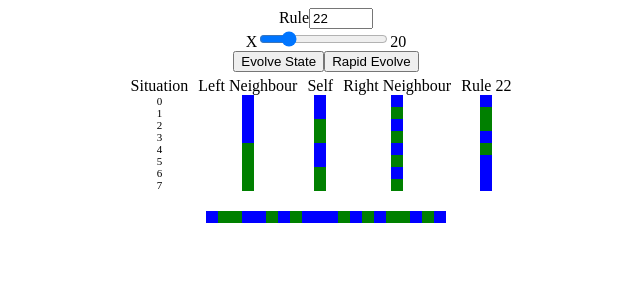
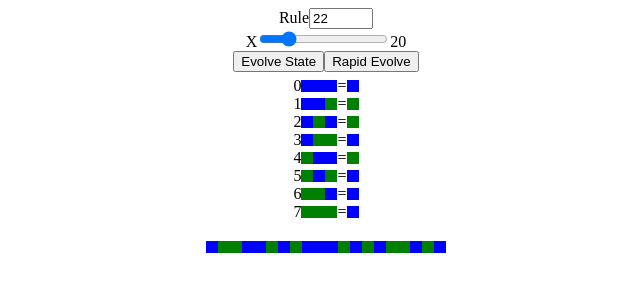
Before and after one commit to JohYoshida/cellular-automata, a React (Create React App) app: page / in a window 1280 px wide. Shown: the top 300 px of the page, without its empty margins (314-954 px from the left). Built offline with nearby package versions, Linux system fonts and the light colour scheme.

Commit message:
Reworked situation panel and let user change rule by clicking right side cells

```diff
--- a/src/App.js
+++ b/src/App.js
@@ -29,7 +29,8 @@ class App extends Component {
         <SituationPanel
           rule={rule}
           binaryRule={makeBinaryRule(rule)}
-          />
+          changeRule={this.changeRule}
+        />
         <Board
           rule={rule}
           data={data}
@@ -63,6 +64,28 @@ class App extends Component {
     this.setState({ data });
   }
 
+  changeRule = (position, value) => {
+    let { rule } = this.state;
+    let binaryRule = makeBinaryRule(rule);
+    // switch value
+    switch (Number(value)) {
+      case 0:
+        value = "1";
+        break;
+      case 1:
+        value = "0";
+        break;
+      default:
+        console.log("Error in App.js method changeRule");
+    }
+    // construct and apply new rule
+    let arr = binaryRule.split("");
+    arr[position] = value;
+    let newBinaryRule = arr.join("");
+    rule = parseInt(newBinaryRule, 2);
+    this.resetData();
+    this.setState({ rule });
+  }
 
   evolveState = () => {
     const { data, rule, x } = this.state;
@@ -144,7 +167,7 @@ function checkRule(binaryRule, data, i) {
       }
     }
   } else {
-    console.log("Error in App.js checkRule()");
+    console.log("Error in App.js function checkRule()");
   }
   return Number(num);
 }
--- /dev/null
+++ b/src/components/Situation.jsx
@@ -0,0 +1,26 @@
+import React, { Component } from "react";
+import Cell from "./Cell";
+
+class Situation extends Component {
+  render() {
+    const { data, binaryRule } = this.props;
+    const situation = data[0];
+    return (
+      <div className="situation">
+        <label>{situation}</label>
+        <Cell data={data[1]} />
+        <Cell data={data[2]} />
+        <Cell data={data[3]} />
+        <label>=</label>
+        <span
+          className="situation"
+          onClick={this.props.changeRule.bind(this, 7 - situation, binaryRule[7 - situation])}
+        >
+          <Cell data={Number(binaryRule[7 - situation])} />
+        </span>
+      </div>
+    );
+  }
+}
+
+export default Situation;
--- a/src/components/SituationPanel.jsx
+++ b/src/components/SituationPanel.jsx
@@ -1,66 +1,51 @@
 import React, { Component } from "react";
-import Cell from "./Cell";
+import Situation from "./Situation";
 
 class SituationPanel extends Component {
   render() {
-    const { rule, binaryRule } = this.props;
+    const { binaryRule } = this.props;
     return (
       <div className="SituationPanel">
-        <div className="column">
-          <div>Situation</div>
-          <div className="situation">0</div>
-          <div className="situation">1</div>
-          <div className="situation">2</div>
-          <div className="situation">3</div>
-          <div className="situation">4</div>
-          <div className="situation">5</div>
-          <div className="situation">6</div>
-          <div className="situation">7</div>
-        </div>
-        <div className="column">
-          <div>Left Neighbour</div>
-          <Cell data={0} />
-          <Cell data={0} />
-          <Cell data={0} />
-          <Cell data={0} />
-          <Cell data={1} />
-          <Cell data={1} />
-          <Cell data={1} />
-          <Cell data={1} />
-        </div>
-        <div className="column">
-          <div>Self</div>
-          <Cell data={0} />
-          <Cell data={0} />
-          <Cell data={1} />
-          <Cell data={1} />
-          <Cell data={0} />
-          <Cell data={0} />
-          <Cell data={1} />
-          <Cell data={1} />
-        </div>
-        <div className="column">
-          <div>Right Neighbour</div>
-          <Cell data={0} />
-          <Cell data={1} />
-          <Cell data={0} />
-          <Cell data={1} />
-          <Cell data={0} />
-          <Cell data={1} />
-          <Cell data={0} />
-          <Cell data={1} />
-        </div>
-        <div className="column">
-          <div>Rule {rule}</div>
-          <Cell className="cell" data={Number(binaryRule[7])} />
-          <Cell className="cell" data={Number(binaryRule[6])} />
-          <Cell className="cell" data={Number(binaryRule[5])} />
-          <Cell className="cell" data={Number(binaryRule[4])} />
-          <Cell className="cell" data={Number(binaryRule[3])} />
-          <Cell className="cell" data={Number(binaryRule[2])} />
-          <Cell className="cell" data={Number(binaryRule[1])} />
-          <Cell className="cell" data={Number(binaryRule[0])} />
-        </div>
+        <Situation
+          data={[0, 0, 0, 0]}
+          binaryRule={binaryRule}
+          changeRule={this.props.changeRule}
+        />
+        <Situation
+          data={[1, 0, 0, 1]}
+          binaryRule={binaryRule}
+          changeRule={this.props.changeRule}
+        />
+        <Situation
+          data={[2, 0, 1, 0]}
+          binaryRule={binaryRule}
+          changeRule={this.props.changeRule}
+        />
+        <Situation
+          data={[3, 0, 1, 1]}
+          binaryRule={binaryRule}
+          changeRule={this.props.changeRule}
+        />
+        <Situation
+          data={[4, 1, 0, 0]}
+          binaryRule={binaryRule}
+          changeRule={this.props.changeRule}
+        />
+        <Situation
+          data={[5, 1, 0, 1]}
+          binaryRule={binaryRule}
+          changeRule={this.props.changeRule}
+        />
+        <Situation
+          data={[6, 1, 1, 0]}
+          binaryRule={binaryRule}
+          changeRule={this.props.changeRule}
+        />
+        <Situation
+          data={[7, 1, 1, 1]}
+          binaryRule={binaryRule}
+          changeRule={this.props.changeRule}
+        />
       </div>
     );
   }
--- a/src/styles/css/main.css
+++ b/src/styles/css/main.css
@@ -3,6 +3,7 @@
   height: 2px;
   width: 2px;
   padding: 5px;
+  font-size: 8px;
 }
 
 .up {
@@ -11,6 +12,70 @@
 
 .down {
   background-color: blue;
+}
+
+.red {
+  background-color: #aa2e25;
+}
+
+.pink {
+  background-color: #a31545;
+}
+
+.purple {
+  background-color: #6d1b7b;
+}
+
+.deepPurple {
+  background-color: #482880;
+}
+
+.indigo {
+  background-color: #2c387e;
+}
+
+.blue {
+  background-color: #1769aa;
+}
+
+.lightBlue {
+  background-color: #0276aa;
+}
+
+.cyan {
+  background-color: #008394;
+}
+
+.teal {
+  background-color: #00695f;
+}
+
+.green {
+  background-color: #357a38;
+}
+
+.lightGreen {
+  background-color: #618833;
+}
+
+.lime {
+  background-color: #8f9a27;
+}
+
+.yellow {
+  background-color: #b2a429;
+}
+
+.amber {
+  background-color: #b28704;
+}
+
+.orange {
+  background-color: #b26a00;
+}
+
+.deepOrange {
+  background-color: #b23c17;
 }
 
 .Board {
@@ -29,19 +94,11 @@
   margin-bottom: 15px;
   display: flex;
   justify-content: center;
-  flex-direction: row;
+  flex-direction: column;
 }
-.SituationPanel .column {
-  margin-right: 10px;
+.SituationPanel .situation {
   display: flex;
-  flex-direction: column;
   justify-content: center;
-}
-.SituationPanel .column .situation {
-  font-size: 11px;
-}
-.SituationPanel .column .cell {
-  margin-bottom: 2px;
 }
 
 .App {
--- a/src/styles/scss/Cell.scss
+++ b/src/styles/scss/Cell.scss
@@ -4,6 +4,7 @@
   width: 2px;
   // flex: 1;
   padding: 5px;
+  font-size: 8px;
 }
 
 .up {
@@ -13,3 +14,67 @@
 .down {
   background-color: blue;
 }
+
+.red {
+  background-color: #aa2e25;
+}
+
+.pink {
+  background-color: #a31545;
+}
+
+.purple {
+  background-color: #6d1b7b;
+}
+
+.deepPurple {
+  background-color: #482880;
+}
+
+.indigo {
+  background-color: #2c387e;
+}
+
+.blue {
+  background-color: #1769aa;
+}
+
+.lightBlue {
+  background-color: #0276aa;
+}
+
+.cyan {
+  background-color: #008394;
+}
+
+.teal {
+  background-color: #00695f;
+}
+
+.green {
+  background-color: #357a38;
+}
+
+.lightGreen {
+  background-color: #618833;
+}
+
+.lime {
+  background-color: #8f9a27;
+}
+
+.yellow {
+  background-color: #b2a429;
+}
+
+.amber {
+  background-color: #b28704;
+}
+
+.orange {
+  background-color: #b26a00;
+}
+
+.deepOrange {
+  background-color: #b23c17;
+}
--- a/src/styles/scss/SituationPanel.scss
+++ b/src/styles/scss/SituationPanel.scss
@@ -3,20 +3,10 @@
   margin-bottom: 15px;
   display: flex;
   justify-content: center;
-  flex-direction: row;
+  flex-direction: column;
 
-  .column {
-    margin-right: 10px;
+  .situation {
     display: flex;
-    flex-direction: column;
     justify-content: center;
-
-    .situation {
-      font-size: 11px;
-    }
-
-    .cell {
-      margin-bottom: 2px;
-    }
   }
 }
```
Also changed, not shown: 1 other file (tests, documents, lock files or other folders).
